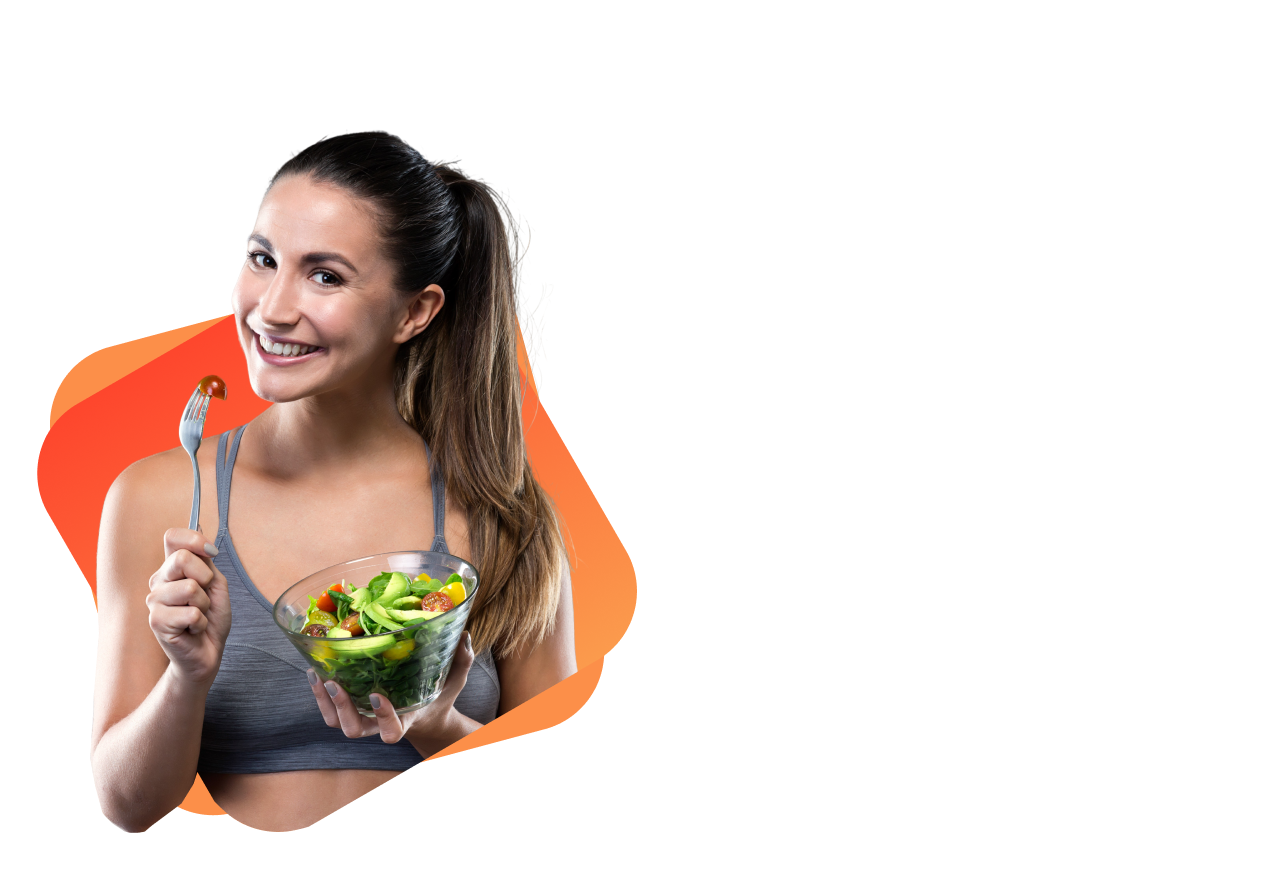
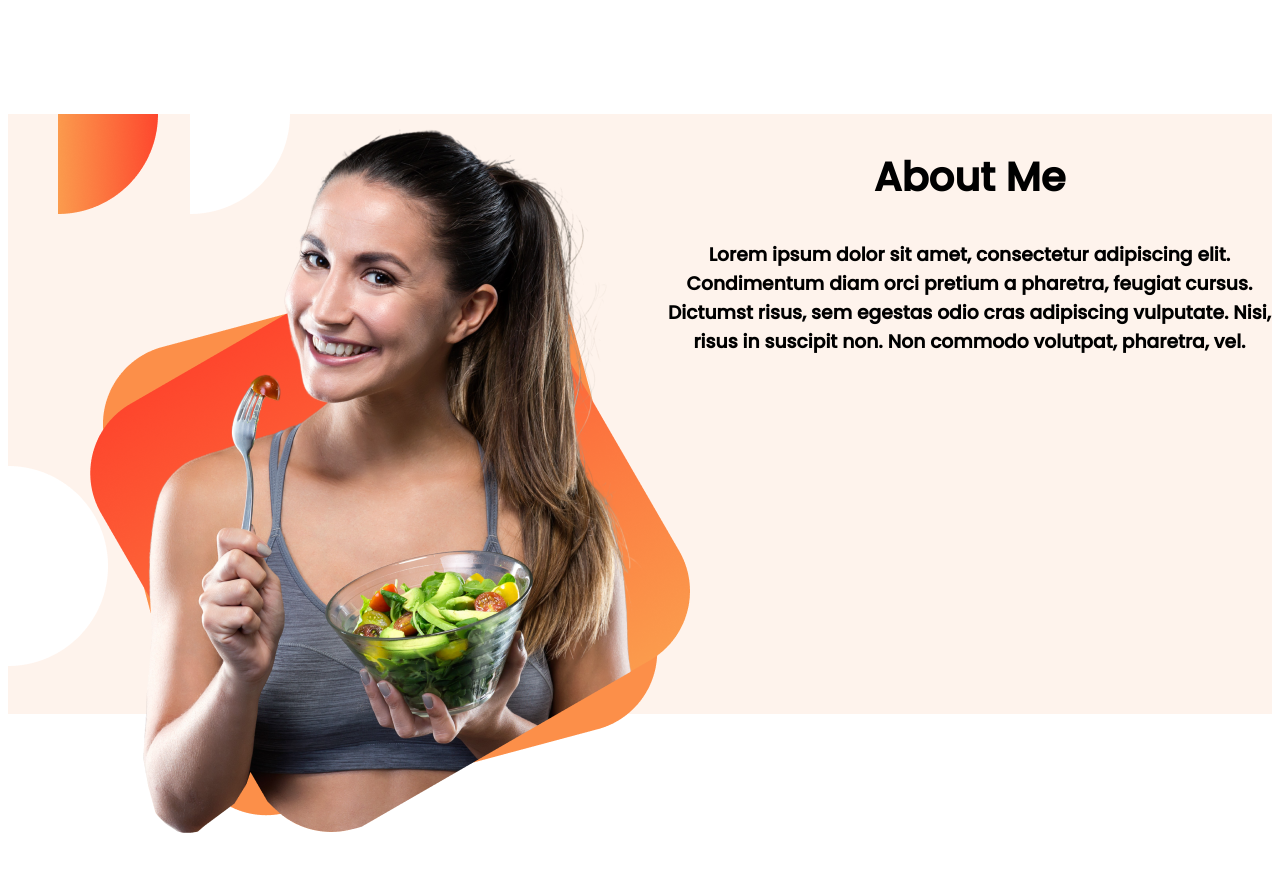
Before and after one commit to EzioXiyad/practise-1, a plain HTML site: page index.html in a window 1280 px wide. Shown: the part 555-1426 px from the top of the page. Drawn offline with Linux system fonts and the light colour scheme.

Commit message:
about background

```diff
--- a/index.html
+++ b/index.html
@@ -13,7 +13,7 @@
 </head>
 
 <body>
-    <section>
+    <section class="top">
         <div class="top-flex">
             <h1><span>Skip</span> the Diet<br> Just Eat Healthy<br> With Food Network</h1>
             <h3>Imagine you dont need a diet because we provide healthy
@@ -26,9 +26,18 @@
             <img src="images/male/photohead.png" alt="">
         </div>
     </section>
-    <section>
-        <div>
+    <section class="backsec">
+        <div class="mid-flex">
             <img src="images/female/Group 8425.png" alt="">
+        </div>
+        <div class="mid-flex">
+            <h2>About Me</h2>
+            <h3>Lorem ipsum dolor sit amet, consectetur adipiscing
+                elit. Condimentum diam orci pretium a pharetra,
+                feugiat cursus. Dictumst risus, sem egestas odio cras
+                adipiscing vulputate. Nisi, risus in suscipit non. Non
+                commodo volutpat, pharetra, vel.
+            </h3>
         </div>
     </section>
 </body>
--- a/style.css
+++ b/style.css
@@ -22,7 +22,7 @@ section {
 }
 
 .top-flex img {
-    width: 80%;
+    width: 70%;
     padding-left: 20%;
 }
 
@@ -33,3 +33,27 @@ section {
     padding: 10px 20px;
     border-radius: 50px;
 }
+
+h2 {
+    font-size: 40px;
+}
+
+.mid-flex {
+    text-align: center;
+
+
+}
+
+.mid-flex img {
+    padding-left: 8%;
+
+}
+
+.backsec {
+    background-image: url(images/shapes/7.png);
+    margin: 0%;
+    background-repeat: no-repeat;
+
+
+
+}
```
